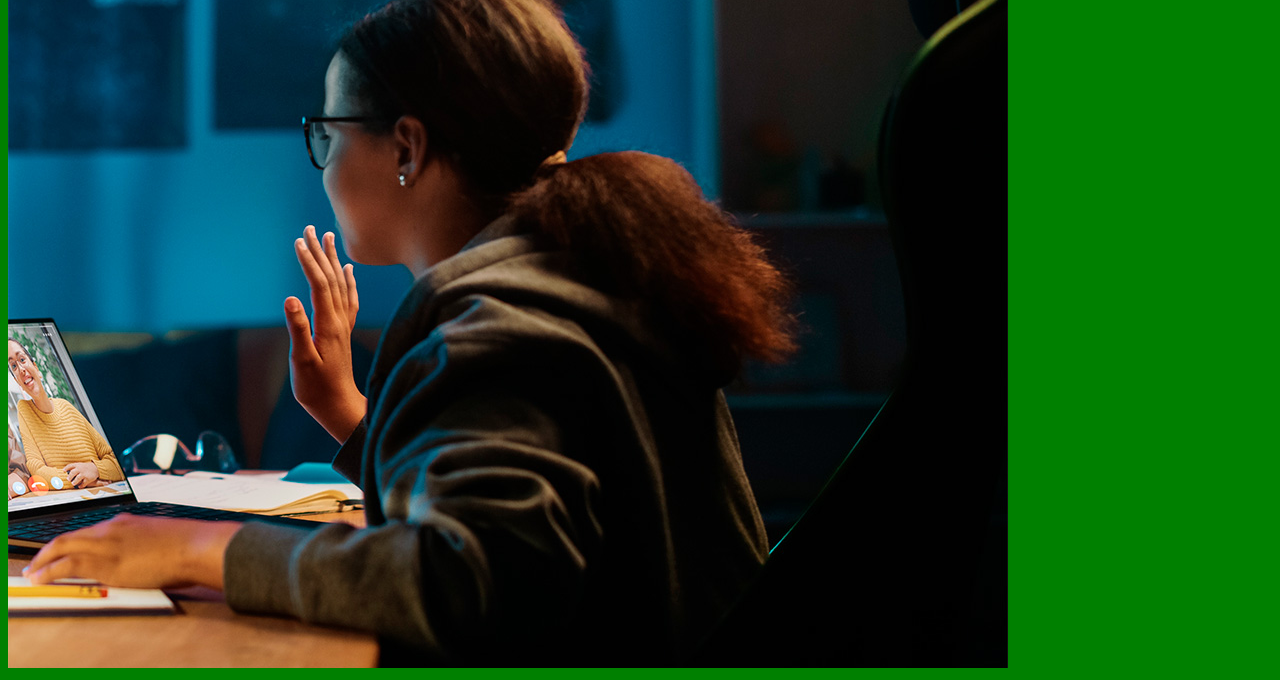
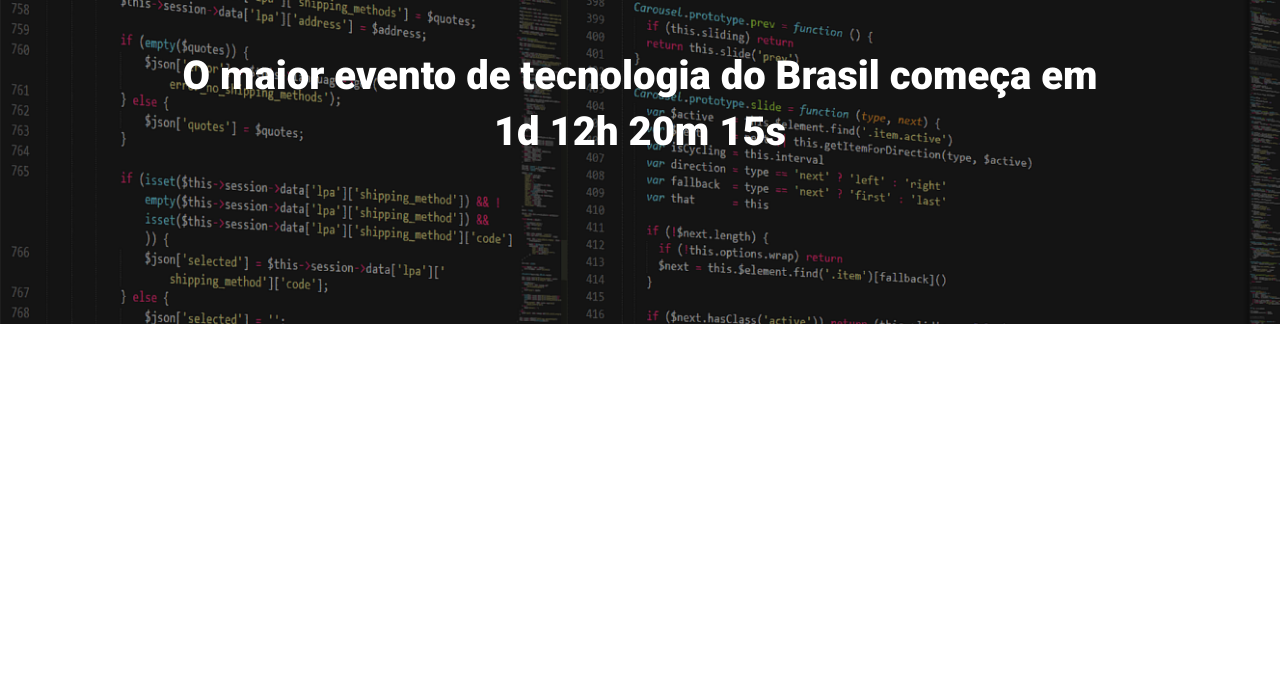
Before and after one commit to MarianaAlves22/ebac_talks, a website built with Parcel: page src/index.html in a window 1280 px wide. Shown: the part 160-840 px from the top of the page. After the commit the page ends 800 px from the top, so only its background shows below. Built offline with nearby package versions, Linux system fonts and the light colour scheme.

Commit message:
criando o hero

```diff
--- a/src/index.html
+++ b/src/index.html
@@ -1,14 +1,25 @@
 <!DOCTYPE html>
-<html lang="en">
+<html lang="pt-BR">
 <head>
     <meta charset="UTF-8">
     <meta name="viewport" content="width=device-width, initial-scale=1.0">
-    <title>Document</title>
+    <title>EBAC Tech Talks</title>
+    <link rel="preconnect" href="https://fonts.googleapis.com">
+    <link rel="preconnect" href="https://fonts.gstatic.com" crossorigin>
+    <link href="https://fonts.googleapis.com/css2?family=Roboto:wght@400;700;900&display=swap" rel="stylesheet">
     <link rel="stylesheet" href="./styles/main.scss">
 </head>
 <body>
-    <h1>Olá</h1>
-    <img src="./images/backend.png" alt="Teste">
+    <header class="hero">
+        <div class="container">
+            <img class="hero__logo" src="./images/ebac_logo.svg" alt="EBAC">
+            <p class="hero__text">
+                O maior evento de tecnologia do Brasil começa em 1d 12h 20m 15s
+            </p>
+        </div>
+    </header>
+
+
     <script src="./scripts/main.js"></script>
 </body>
 </html>
--- /dev/null
+++ b/src/styles/_hero.scss
@@ -0,0 +1,52 @@
+.hero {
+    padding-top: 64px;
+    padding-bottom: 100px;
+    background-image: url(../images/fundo.png);
+    background-repeat: no-repeat;
+    background-size: cover;
+    position: relative;
+
+    .container {
+        position: relative;
+    }
+
+    &::before {
+        position: absolute;
+        top: 0;
+        left: 0;
+        width: 100%;
+        height: 100%;
+        background-color: #000;
+        content: '';
+        opacity: 30%;
+    }
+
+    &__text {
+        margin-top: 64px;
+        margin-bottom: 64px;
+        font-size: 40px;
+        line-height: 56px;
+        font-weight: 800;
+        text-align: center;
+    }
+
+    &__logo {
+        margin: 0 auto;
+        height: 80px;
+        display: block;
+    }
+
+    @media (max-width: 640px) {
+        padding: 40px 0;
+
+        &__logo {
+            height: 40px;
+        }
+
+        &__text {
+            font-size: 22px;
+            line-height: 24px;
+            margin: 24px 0;
+        }
+    }
+}
--- a/src/styles/main.scss
+++ b/src/styles/main.scss
@@ -1,3 +1,23 @@
-body {
-    background-color: green;
+@use 'hero';
+
+* {
+    margin: 0;
+    padding: 0;
+    box-sizing: border-box;
+    font-family: Roboto, sans-serif;
+    color: #fff;
 }
+
+.container {
+    max-width: 960px;
+    width: 100%;
+    margin: 0 auto;
+
+    @media (max-width: 640px) {
+        max-width: 80%;
+    }
+
+    @media (max-width: 1024px) {
+        max-width: 90%;
+    }
+}
```
